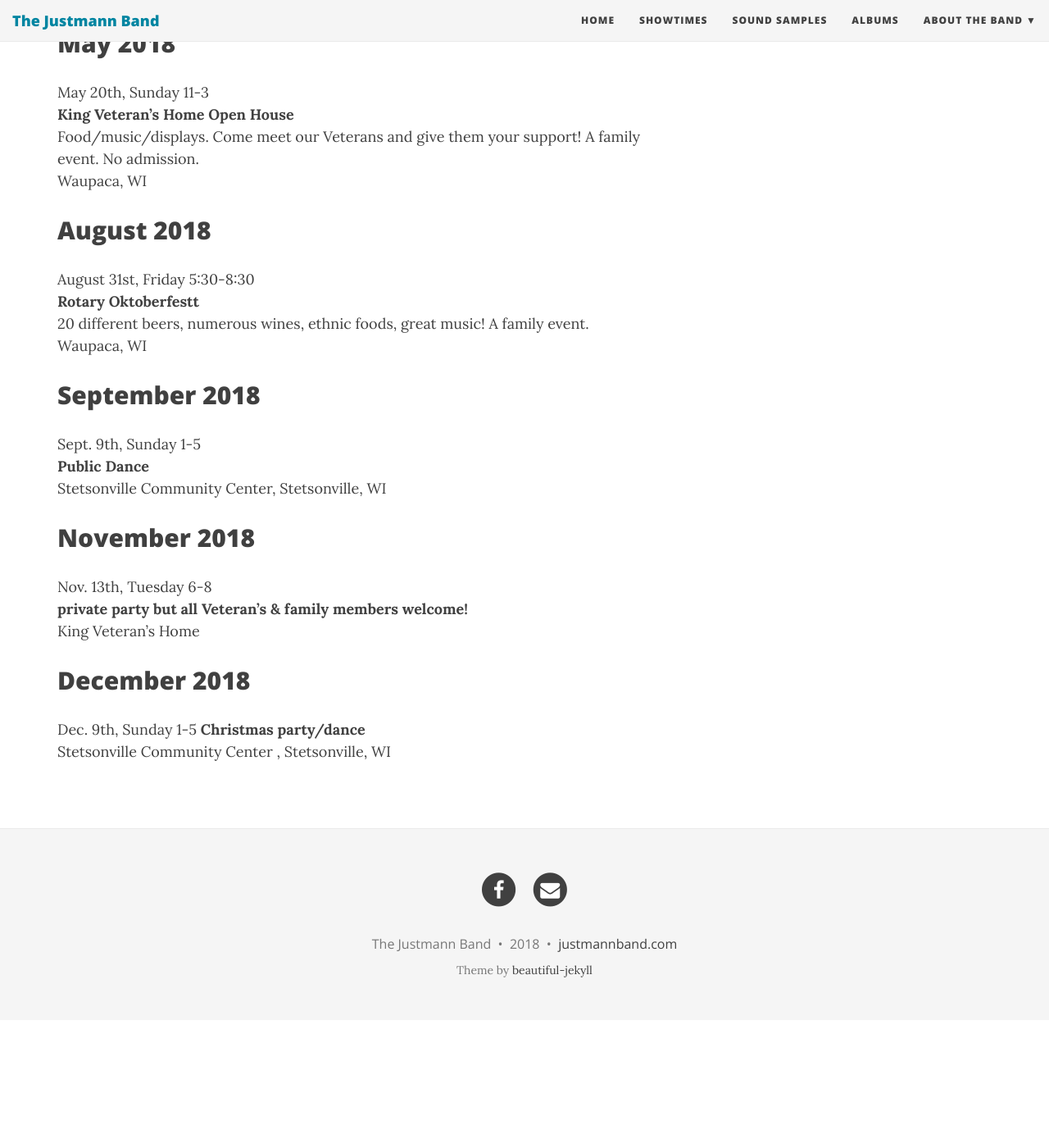
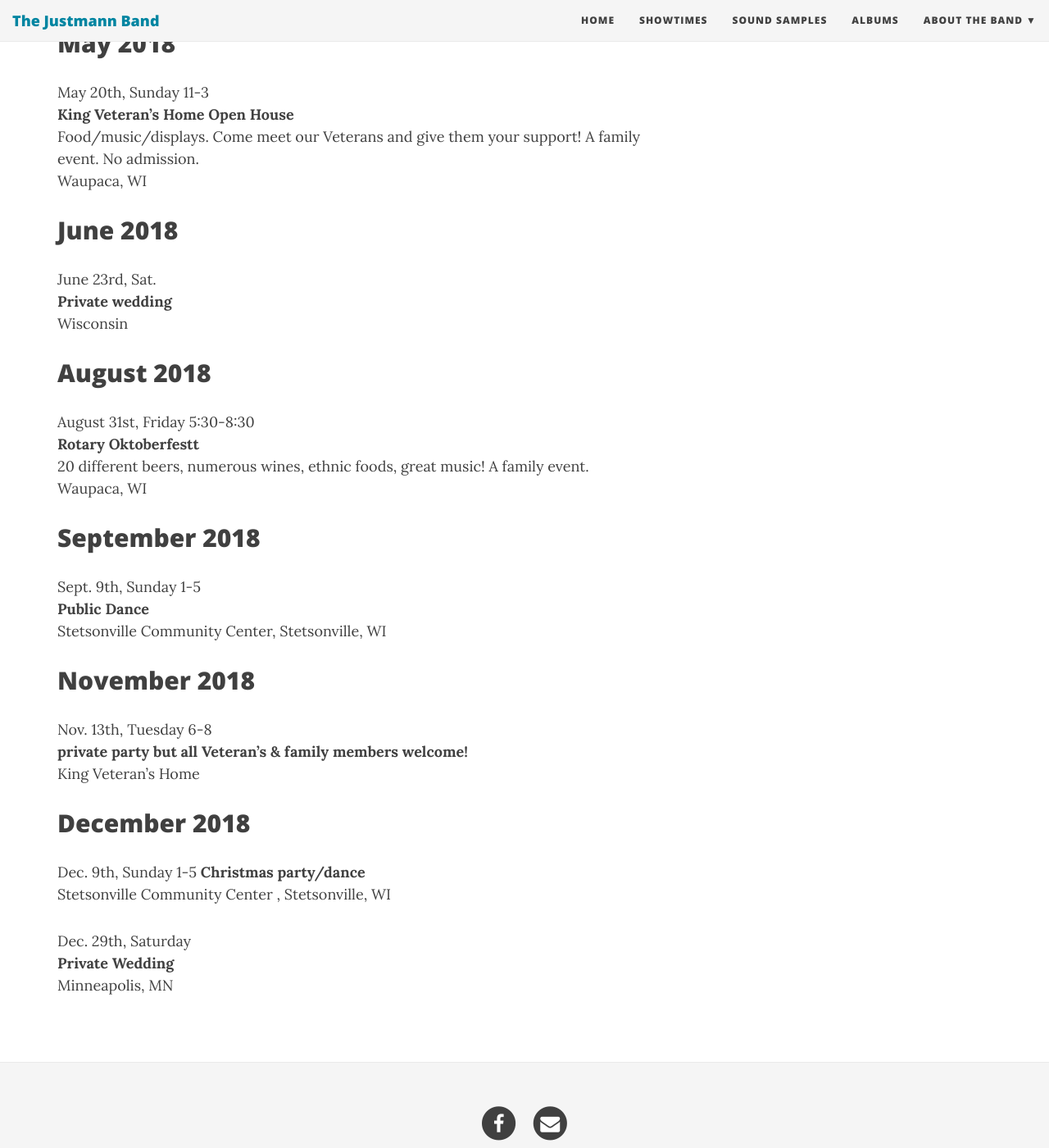
Before and after one commit to jcoenen/justmannband.com, a Jekyll site: the page built from showtimes.md, in a window 1280 px wide and 1400 px high, scrolled down 634 px. Shown: the whole window at 82% size. Built offline with Jekyll 4.4.1, drawn with Linux system fonts in a browser that asks for light colours; nearby versions of some CDN libraries; before the commit the page ends 1878 px from its top, so only the background shows below that.

Commit message:
Update showtimes.md

```diff
--- a/showtimes.md
+++ b/showtimes.md
@@ -22,6 +22,11 @@ May 20th, Sunday 11-3
 Food/music/displays. Come meet our Veterans and give them your support! A family event. No admission.
 Waupaca, WI
 
+## June 2018
+June 23rd, Sat.
+**Private wedding**
+Wisconsin
+
 ## August 2018
 August 31st, Friday 5:30-8:30
 **Rotary Oktoberfestt**
@@ -42,3 +47,7 @@ King Veteran’s Home
 Dec. 9th, Sunday 1-5
 **Christmas party/dance**
 Stetsonville Community Center , Stetsonville, WI
+
+Dec. 29th, Saturday
+**Private Wedding**
+Minneapolis, MN
```
